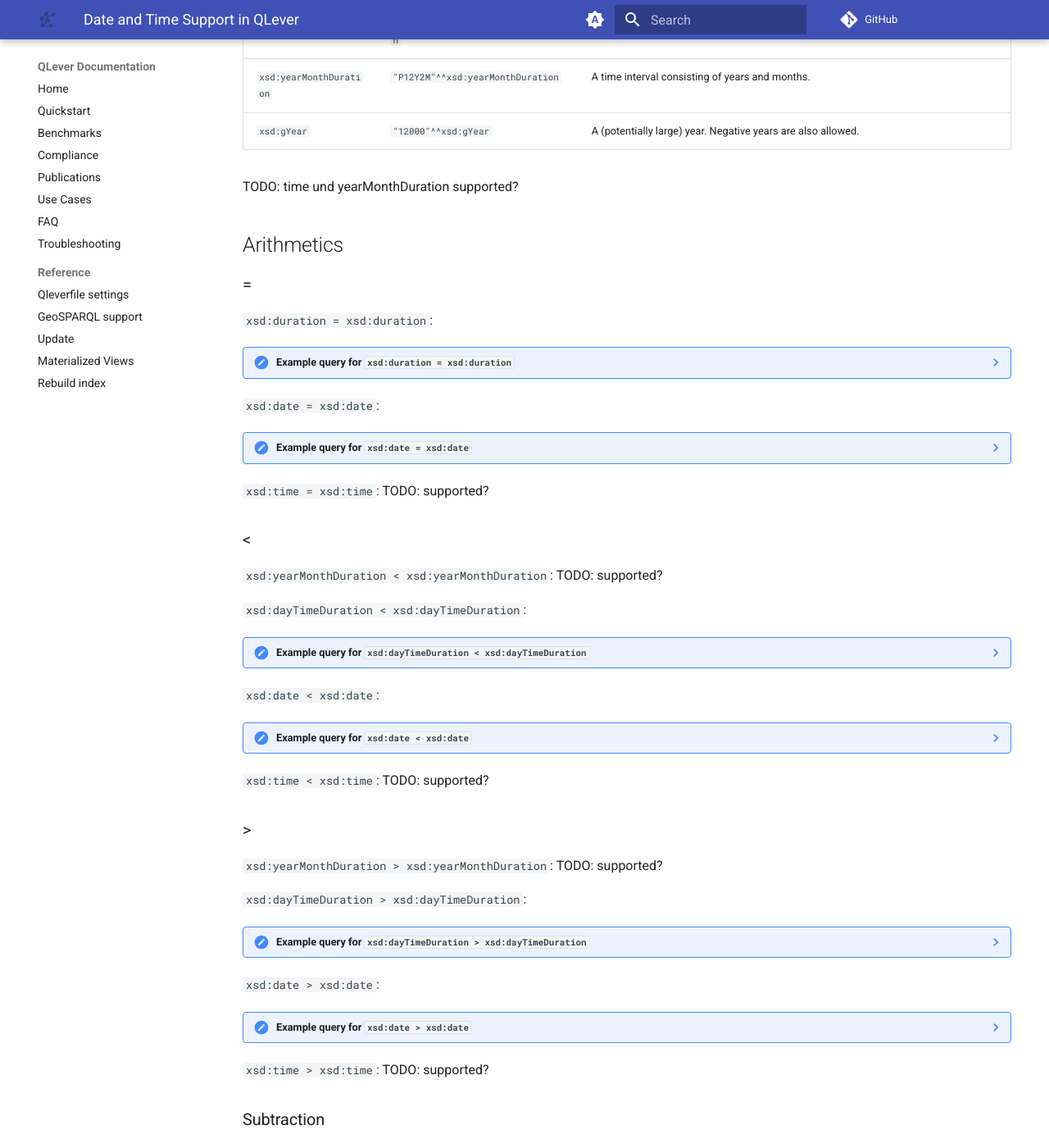
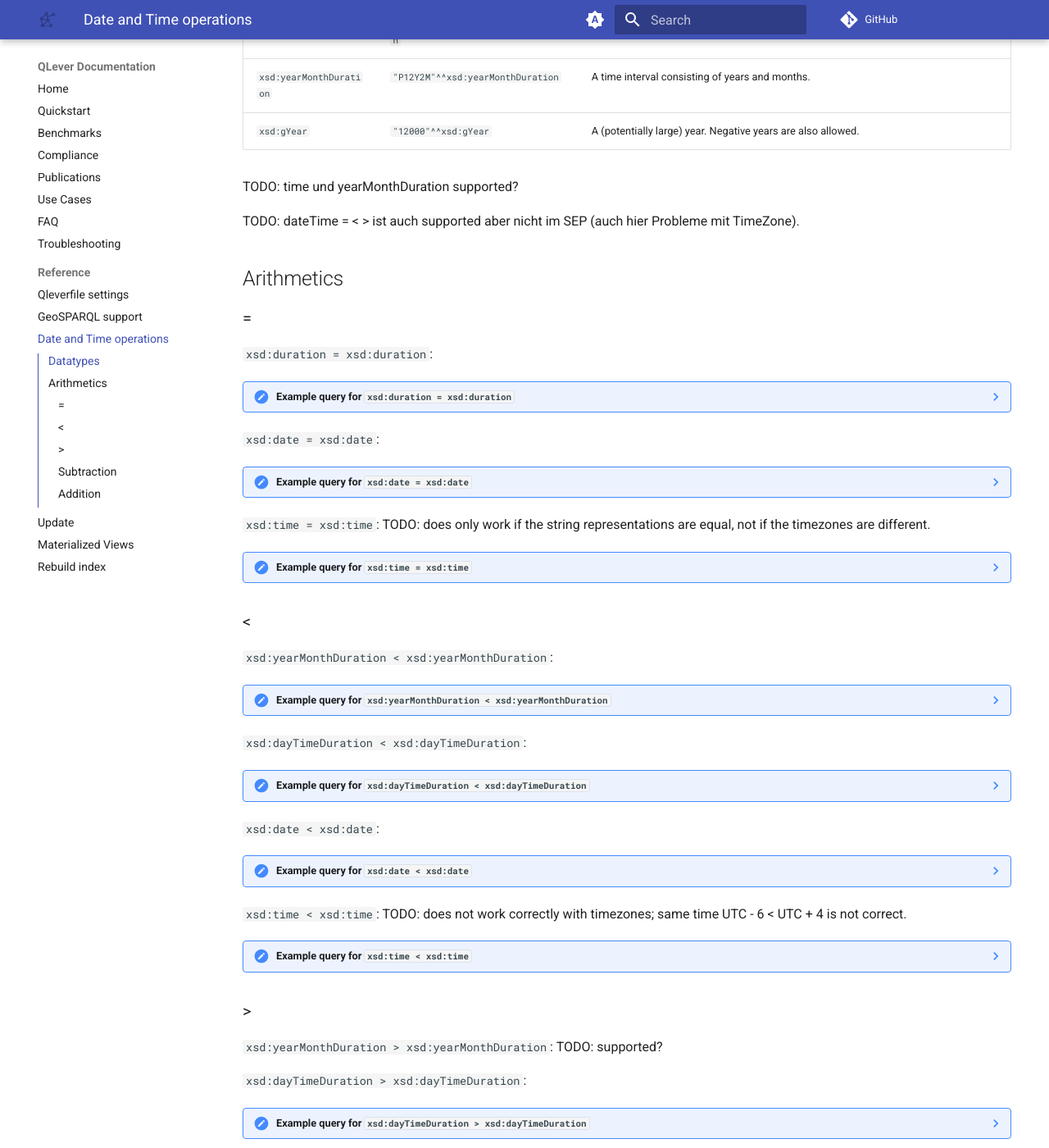
Before and after one commit to qlever-dev/qlever-docs, an MkDocs documentation site: the page built from docs/datetime.md, in a window 1280 px wide and 1400 px high, scrolled down 601 px. Shown: the whole window at 82% size. Built offline with MkDocs 1.6.1 and Material for MkDocs 9.7.7, drawn with Linux system fonts in a browser that asks for light colours; plug-ins that fetch from the network failed and are left out; comment, search, counter and statistics services are not loaded; the version menu is left out; some of the changed text lies outside the part shown.

Commit message:
Added datetime to nav. Added some more examples

````diff
--- a/docs/datetime.md
+++ b/docs/datetime.md
@@ -16,6 +16,8 @@ QLever supports the following `xsd` Date/Time datatypes:
 |`xsd:gYear`|`"12000"^^xsd:gYear`|A (potentially large) year. Negative years are also allowed.|
 
 TODO: time und yearMonthDuration supported?
+
+TODO: dateTime = < > ist auch supported aber nicht im SEP (auch hier Probleme mit TimeZone).
 
 ## Arithmetics
 
@@ -55,11 +57,41 @@ TODO: time und yearMonthDuration supported?
     }
     ```
 
-`xsd:time = xsd:time`<a id="timeEQtime"></a>: TODO: supported?
+`xsd:time = xsd:time`<a id="timeEQtime"></a>: TODO: does only work if the string representations are equal, not if the timezones are different.
+??? note "Example query for `xsd:time = xsd:time`"
+
+    The first two times are equal. The third time is two hours earlier.
+
+    ```sparql {data-demo-engine="osm-planet"}
+    PREFIX xsd: <http://www.w3.org/2001/XMLSchema#>
+    SELECT ?time1 ?time2 ?time3 ?eq ?neq
+    WHERE {
+        BIND("09:30:10Z"^^xsd:time AS ?time1)
+	    BIND("09:30:10Z"^^xsd:time AS ?time2)
+	    BIND("07:30:10Z"^^xsd:time AS ?time3)
+		BIND(?time1 = ?time2 AS ?eq)
+		BIND(?time1 = ?time3 AS ?neq)
+    }
+    ```
 
 ### <
 
-`xsd:yearMonthDuration < xsd:yearMonthDuration`<a id="yearMonthDurationLTyearMonthDuration"></a>: TODO: supported?
+`xsd:yearMonthDuration < xsd:yearMonthDuration`<a id="yearMonthDurationLTyearMonthDuration"></a>:
+??? note "Example query for `xsd:yearMonthDuration < xsd:yearMonthDuration`"
+
+    The first duration is smaller than the second.
+
+    ```sparql {data-demo-engine="osm-planet"}
+    PREFIX xsd: <http://www.w3.org/2001/XMLSchema#>
+    SELECT ?duration1 ?duration2 ?lt1 ?lt2
+    WHERE {
+        BIND("P12Y2M"^^xsd:yearMonthDuration AS ?duration1)
+        BIND("P14Y2M"^^xsd:yearMonthDuration AS ?duration2)
+
+        BIND(?duration1 < ?duration2 AS ?lt1)
+        BIND(?duration2 < ?duration1 AS ?lt2)
+    }
+    ```
 
 `xsd:dayTimeDuration < xsd:dayTimeDuration`<a id="dayTimeDurationLTdayTimeDuration"></a>:
 ??? note "Example query for `xsd:dayTimeDuration < xsd:dayTimeDuration`"
@@ -95,7 +127,22 @@ TODO: time und yearMonthDuration supported?
     }
     ```
 
-`xsd:time < xsd:time`<a id="timeLTtime"></a>: TODO: supported?
+`xsd:time < xsd:time`<a id="timeLTtime"></a>: TODO: does not work correctly with timezones; same time UTC - 6 < UTC + 4 is not correct.
+??? note "Example query for `xsd:time < xsd:time`"
+
+    The first time is two hours and one minute earlier than the second time.
+
+    ```sparql {data-demo-engine="osm-planet"}
+    PREFIX xsd: <http://www.w3.org/2001/XMLSchema#>
+    SELECT ?time1 ?time2 ?lt1 ?lt2
+    WHERE {
+        BIND("09:30:10Z"^^xsd:time AS ?time1)
+        BIND("11:31:10Z"^^xsd:time AS ?time2)
+
+        BIND(?time1 < ?time2 AS ?lt1)
+        BIND(?time2 < ?time1 AS ?lt2)
+    }
+    ```
 
 ### >
 
--- a/mkdocs.yml
+++ b/mkdocs.yml
@@ -17,6 +17,7 @@ nav:
   - Reference:
     - Qleverfile settings: qleverfile.md
     - GeoSPARQL support: geosparql.md
+    - Date and Time operations: datetime.md
     - Update: update.md
     - Materialized Views: materialized-views.md
     - Rebuild index: rebuild-index.md
````
